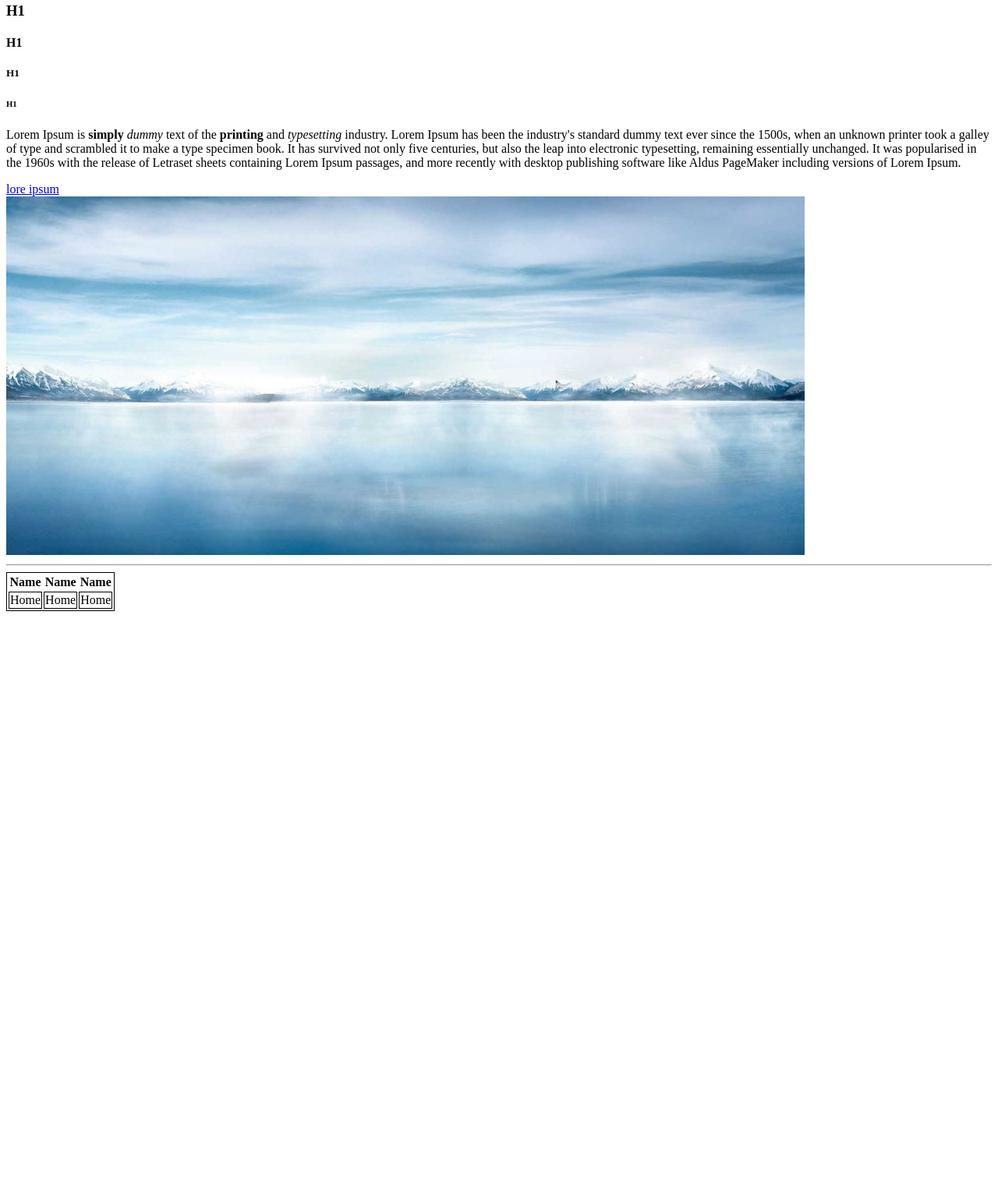
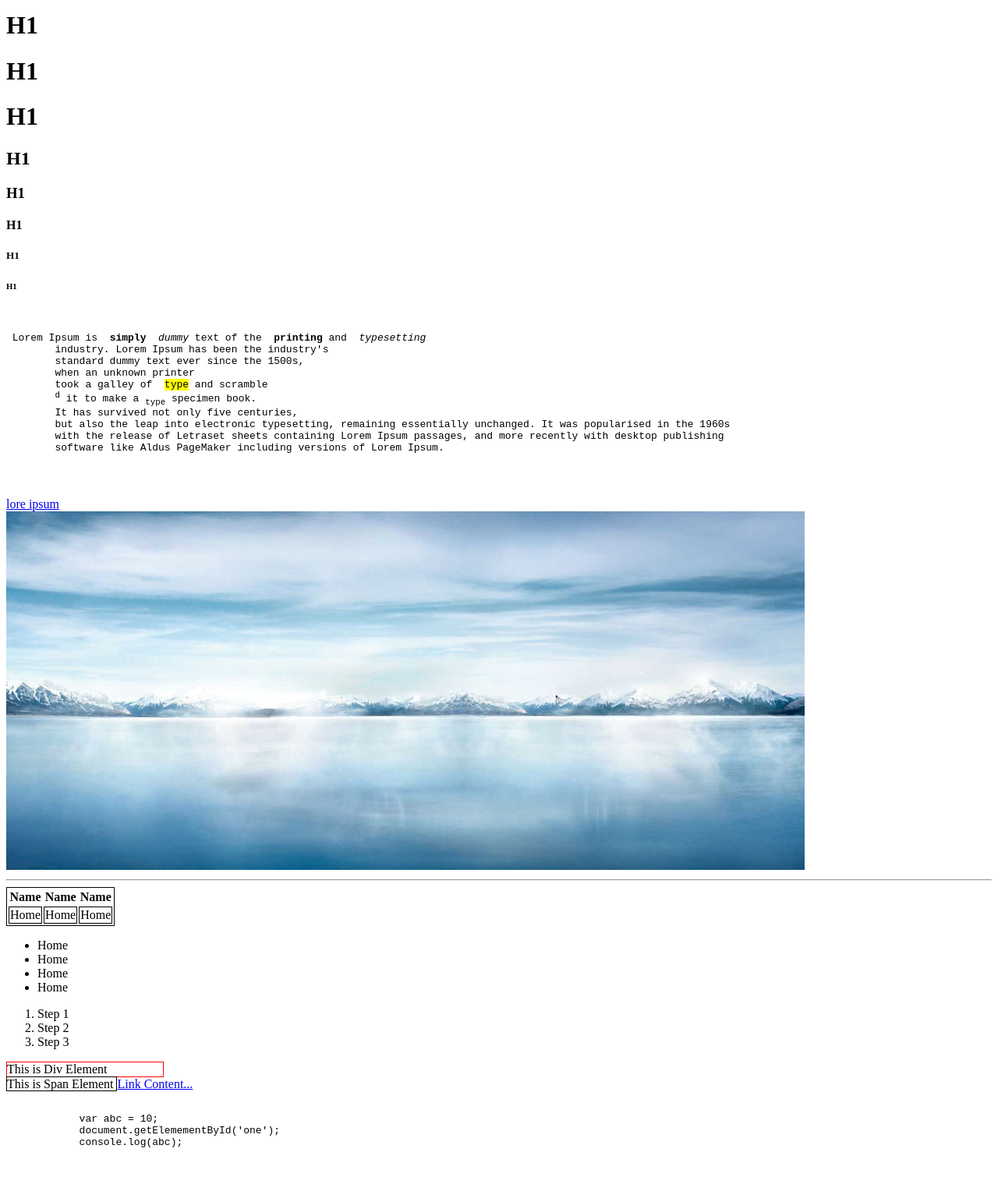
Before and after one commit to shiva1819/830_2019, a plain HTML site: page index.html in a window 1280 px wide. Shown: the part 124-1634 px from the top of the page at 78% size. Before the commit the page ends 916 px from the top, so only its background shows below. Drawn offline with Linux system fonts and the light colour scheme; files whose address does not match are found by name.

Commit message:
html day2

```diff
--- a/index.html
+++ b/index.html
@@ -1,26 +1,46 @@
 <!DOCTYPE html>
 <html lang="en">
+
 <head>
     <meta charset="UTF-8">
     <meta name="viewport" content="width=device-width, initial-scale=1.0">
     <meta http-equiv="X-UA-Compatible" content="ie=edge">
     <title>Document</title>
     <style>
-        table,tr,td{
-            border:1px solid;
+        table,
+        tr,
+        td {
+            border: 1px solid;
         }
     </style>
 </head>
+
 <body>
     <!-- Elements, Attributrs, LayoutEmelments, form Elements  -->
+    <h1 id="one" style="background:red;"> H1 </h1>
     <h1> H1 </h1>
+    <h1 class="red"> H1 </h1>
+    <h1> H1 </h1>
+    <h1 class="red"> H1 </h1>
+
     <h2> H1 </h2>
     <h3> H1 </h3>
     <h4> H1 </h4>
     <h5> H1 </h5>
     <h6> H1 </h6>
-    <p> Lorem Ipsum is <b> simply</b> <i> dummy</i> text of the <strong>  printing</strong> and <em> typesetting </em> industry. Lorem Ipsum has been the industry's standard dummy text ever since the 1500s, when an unknown printer took a galley of type and scrambled it to make a type specimen book. It has survived not only five centuries, but also the leap into electronic typesetting, remaining essentially unchanged. It was popularised in the 1960s with the release of Letraset sheets containing Lorem Ipsum passages, and more recently with desktop publishing software like Aldus PageMaker including versions of Lorem Ipsum.
+    <pre>
+    <p> Lorem Ipsum is <b> simply</b> <i> dummy</i> text of the <strong> printing</strong> and <em> typesetting </em>
+        industry. Lorem Ipsum has been the industry's
+        standard dummy text ever since the 1500s,
+        when an unknown printer
+        took a galley of  <mark>type</mark> and scramble
+        <sup>d</sup> it to make a <sub>type</sub> specimen book.
+        It has survived not only five centuries,
+        but also the leap into electronic typesetting, remaining essentially unchanged. It was popularised in the 1960s
+        with the release of Letraset sheets containing Lorem Ipsum passages, and more recently with desktop publishing
+        software like Aldus PageMaker including versions of Lorem Ipsum.
     </p>
+</pre>
     <a href="https://www.lipsum.com/"> lore ipsum </a> <br>
     <img src="../830Mng/830MNG/jQuery/1.jpg" alt="oneJPG" />
     <hr>
@@ -30,11 +50,11 @@
                 Name
             </th>
             <th>
-                    Name
-                </th>
-                <th>
-                        Name
-                    </th>
+                Name
+            </th>
+            <th>
+                Name
+            </th>
         </tr>
         <tr>
             <td>
@@ -49,5 +69,42 @@
         </tr>
     </table>
 
+    <ul>
+        <li>
+            Home
+        </li>
+        <li>
+            Home
+        </li>
+        <li>
+            Home
+        </li>
+        <li>
+            Home
+        </li>
+
+    </ul>
+
+    <ol>
+        <li>
+            Step 1
+        </li>
+        <li>
+            Step 2
+        </li>
+        <li>
+            Step 3
+        </li>
+    </ol>
+    <div style="width:200px; border:1px solid red;"> This is Div Element </div>
+    <span style="width:500px; border:1px solid;"> This is Span Element </span> <a href="#"> Link Content...</a>
+    <pre>
+        <code>
+            var abc = 10;
+            document.getElemementById('one');
+            console.log(abc);
+        </code>
+        </pre>
 </body>
+
 </html>
```
Also changed, not shown: layout.html (added, +12 -0 lines).
